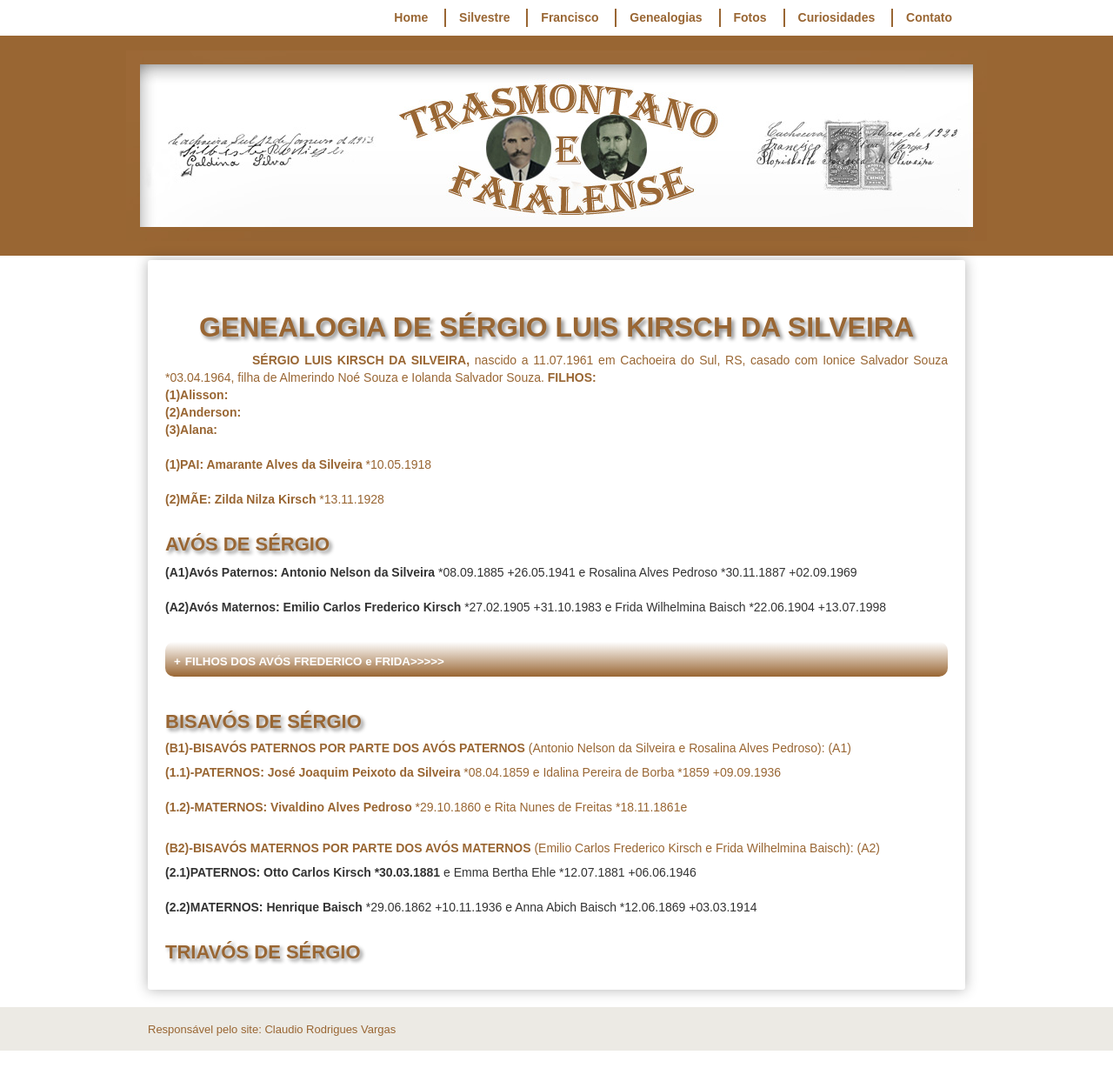
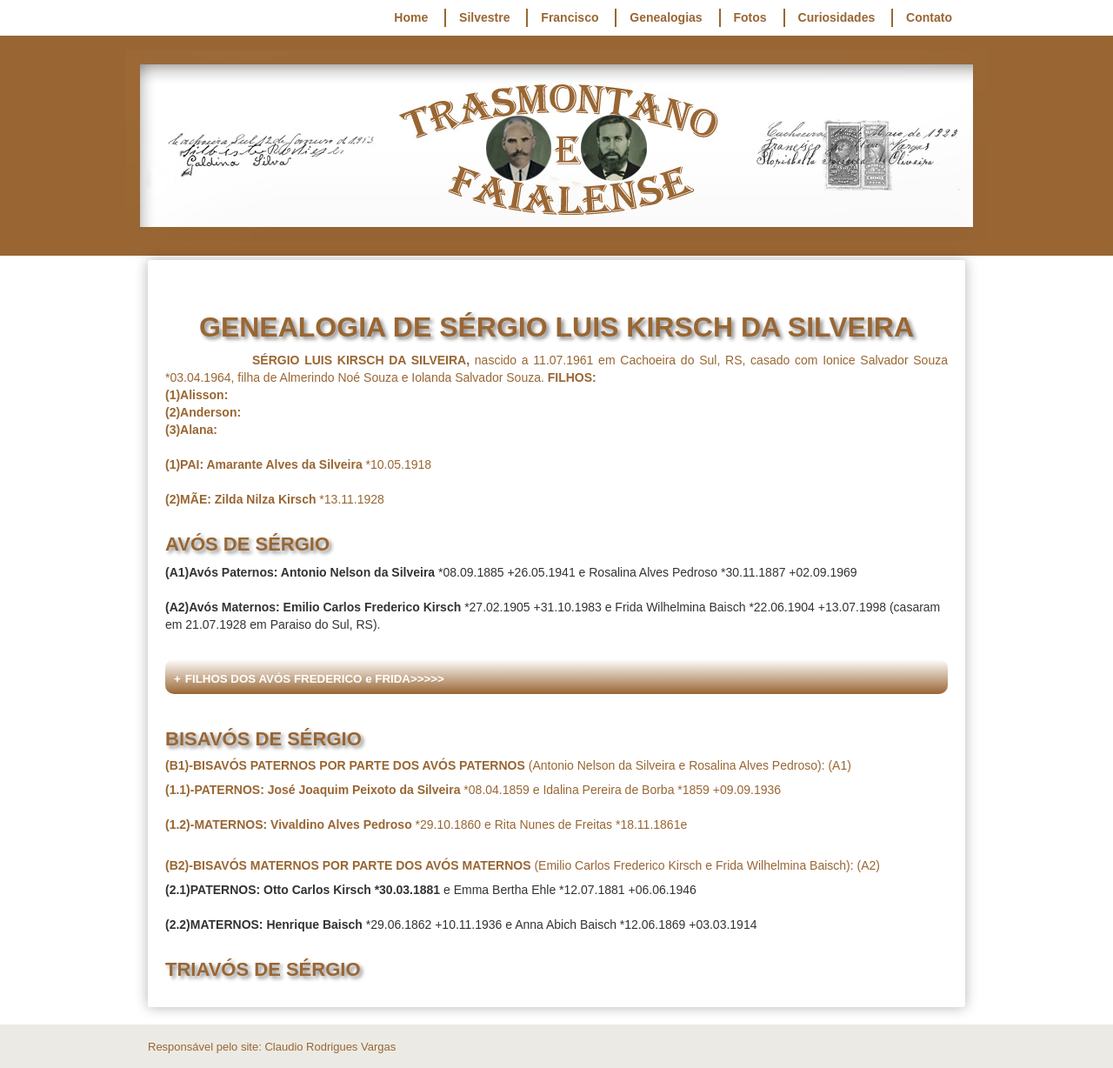
Before and after one commit to claudiovargas1955/claudiovargas1955.github.io, a Jekyll site: the page built from _pages/genealogia-de-sergio-luis-kirsch-da-silveira.html, in a window 1280 px wide. Shown: the whole page at 87% size. Built offline with Jekyll 4.4.1, drawn with Linux system fonts in a browser that asks for light colours; some web fonts are replaced.

Commit message:
Update genealogia-de-sergio-luis-kirsch-da-silveira.html

```diff
--- a/_pages/genealogia-de-sergio-luis-kirsch-da-silveira.html
+++ b/_pages/genealogia-de-sergio-luis-kirsch-da-silveira.html
@@ -108,7 +108,8 @@ Ionice Salvador Souza *03.04.1964, filha de Almerindo Noé Souza e Iolanda Salva
 
 <b>(A1)Avós Paternos: Antonio Nelson da Silveira </b>*08.09.1885 +26.05.1941 e Rosalina Alves Pedroso *30.11.1887 +02.09.1969<br><br>
 
-<b>(A2)Avós Maternos: Emilio Carlos Frederico Kirsch </b>*27.02.1905 +31.10.1983 e Frida Wilhelmina Baisch *22.06.1904 +13.07.1998<br><br>
+<b>(A2)Avós Maternos: Emilio Carlos Frederico Kirsch </b>*27.02.1905 +31.10.1983 e Frida Wilhelmina Baisch *22.06.1904 +13.07.1998
+(casaram em 21.07.1928 em Paraiso do Sul, RS). <br><br>
 <details><summary><b>FILHOS DOS AVÓS FREDERICO e FRIDA>>>>></b></summary><br>
 <p><b>(2.1)Elida: </b><br><br>
   <b>(2.2)Zilda: </b> <br><br>
```
